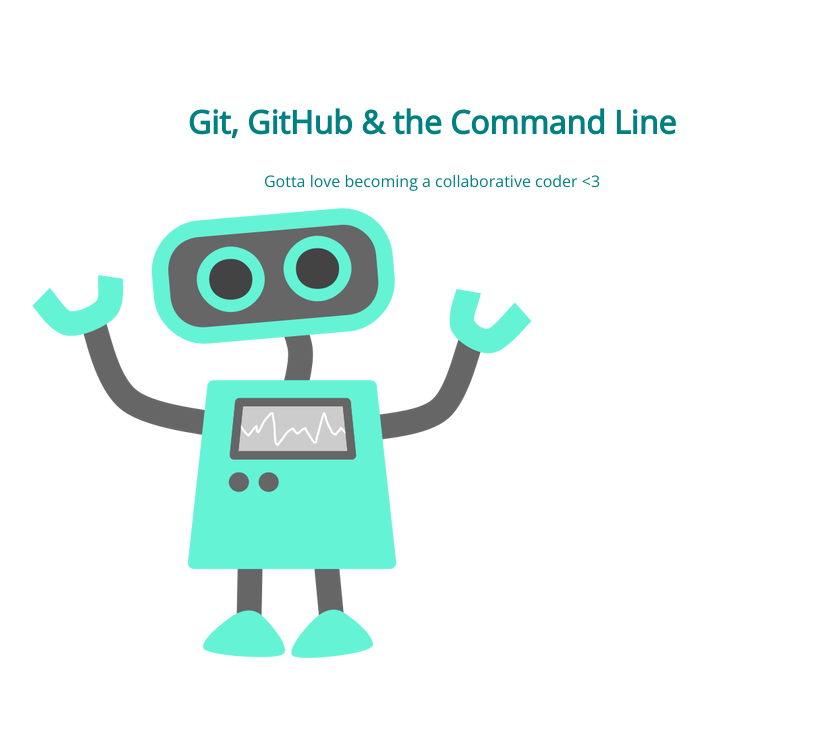
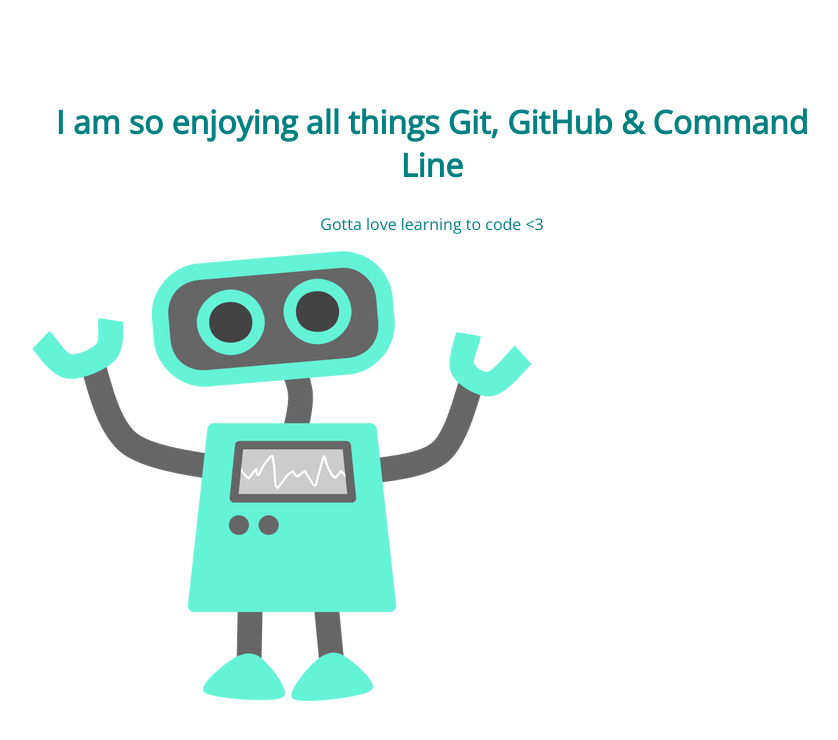
Before and after one commit to kateocurry/105-project, a plain HTML site: page index.html in a window 1280 px wide. Shown: the whole page, without its empty margins (208-1046 px from the left). Drawn offline with nearby package versions, Linux system fonts and the light colour scheme.

Commit message:
changes to h1 and p text

```diff
--- a/index.html
+++ b/index.html
@@ -8,8 +8,8 @@
 </head>
 <body>
 	<section>
-		<h1>Git, GitHub & the Command Line</h1>
-		<p>Gotta love becoming a collaborative coder <3</p>
+		<h1>I am so enjoying all things Git, GitHub & Command Line</h1>
+		<p>Gotta love learning to code <3</p>
 		<img src="img/happy-blue-robot.png">
 	</section>
 </body>
```
